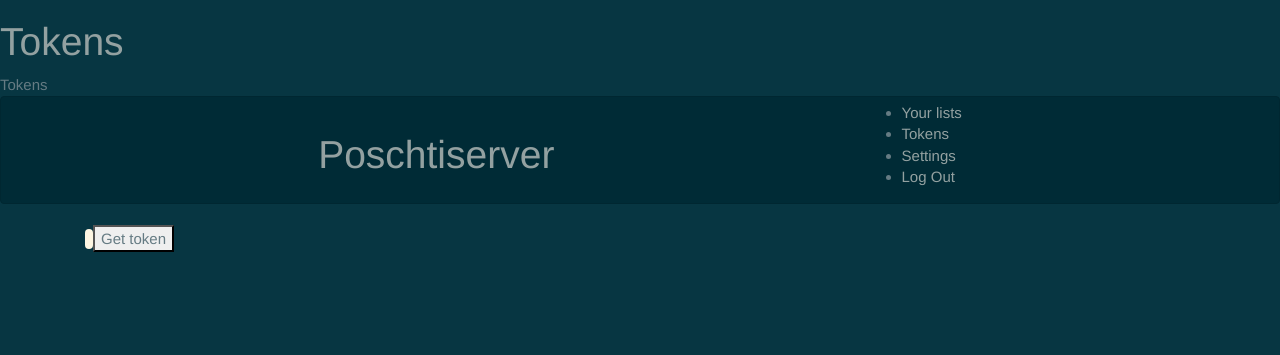
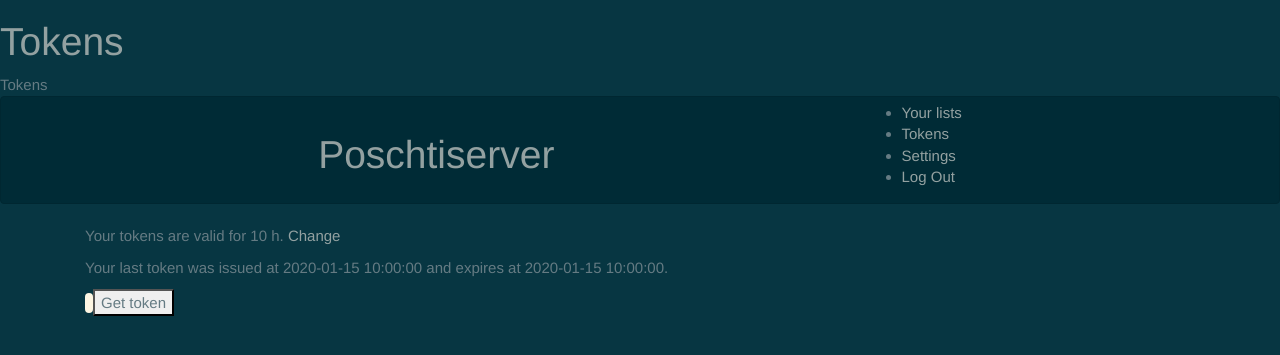
Before and after one commit to AndreasMeier12/Poschtiserver, a Flask app: page /token in a window 1280 px wide. Shown: the top 355 px of the page. Run offline with Flask 2, Linux system fonts and the light colour scheme; a user stored in the database is signed in; tables that the repository leaves empty hold one stand-in row (values such as "Sample post"); some libraries are stand-ins or nearby versions.

Commit message:
Display and update token validity in web frontend

```diff
--- a/app/routes.py
+++ b/app/routes.py
@@ -223,7 +223,8 @@
 @login_required
 @app.route('/token', methods=['GET'])
 def token():
-    return render_template('auth/token.html')
+    settings: UserSettings = db.session.query(UserSettings).filter(UserSettings.user_id==current_user.id).first()
+    return render_template('auth/token.html', settings=settings)
 
 @login_required
 @app.route('/settings', methods=['GET', 'POST'])
@@ -259,7 +260,7 @@
     db.session.add(settings)
     db.session.commit()
 
-    return {'val': token.decode('utf-8')}
+    return {'val': token.decode('utf-8'), 'iat': iat, 'exp': exp}
 
 def authenticate_via_token(token: str) -> Optional[User]:
     user_id = User.decode_auth_token(token.strip().encode())
--- a/app/static/js/token.js
+++ b/app/static/js/token.js
@@ -1,7 +1,10 @@
 function getToken(){
             const response = fetch('/api/token')
                 .then(response => response.json())
-                .then(data =>
-                    document.getElementById('token-paragraph').innerText=data['val']
+                .then(data => {
+                        document.getElementById('token-paragraph').innerText = data['val'];
+                        document.getElementById('token-iat').innerText = data['iat'];
+                        document.getElementById('token-exp').innerText = data['exp'];
+                    }
                 );
 }
--- a/app/templates/auth/token.html
+++ b/app/templates/auth/token.html
@@ -6,8 +6,16 @@
   <h1>{% block title %}Tokens {% endblock %}</h1>
 {% endblock %}
 
+
+
 {% block content %}
         <div class="container">
+        <p>
+            Your tokens are valid for {{ settings.token_duration }} h. <a href="{{ url_for('settings') }}">Change</a>
+        </p>
+            <p>
+                Your last token was issued at <span id="token-iat">{{ settings.last_issued_token }}</span> and expires at <span id="token-exp">{{ settings.last_issued_expiration }}</span>.
+        </p>
         <code id="token-paragraph"></code>
         <button onclick="getToken()">Get token</button>
         </div>
```
